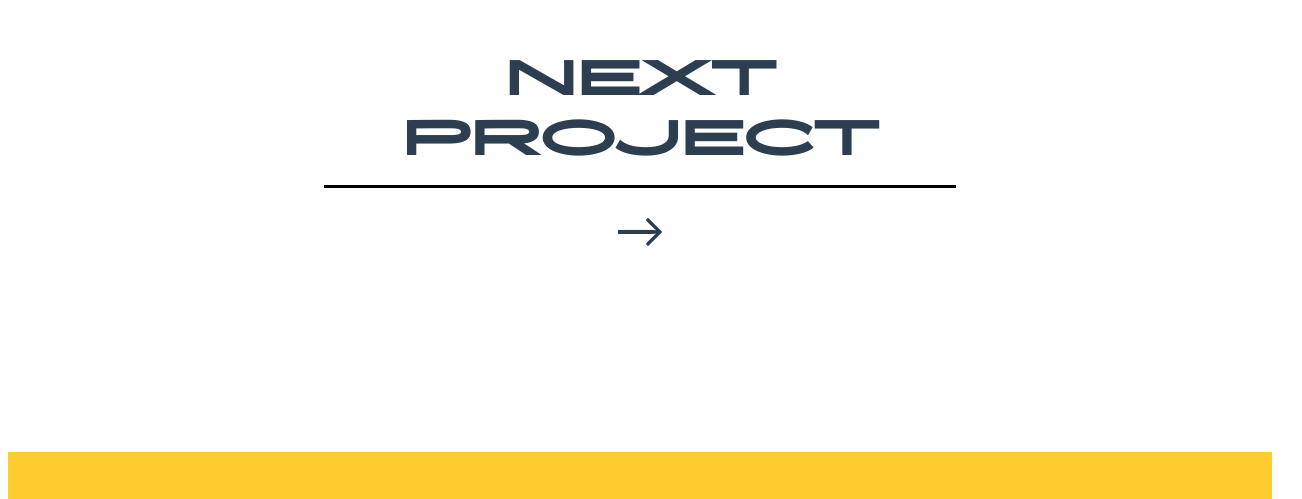
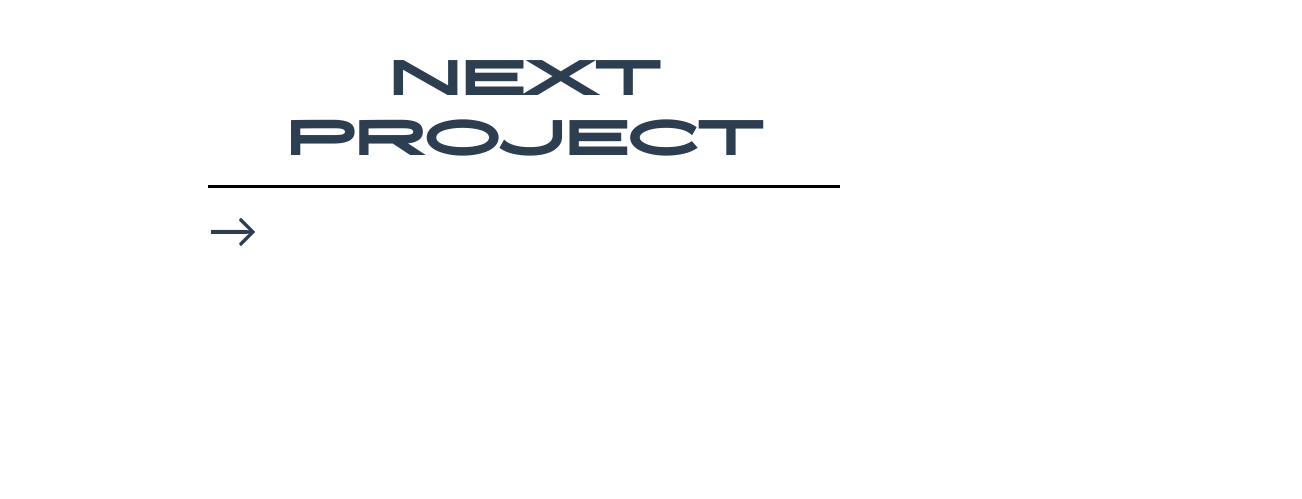
Before and after one commit to Sveb/drew-practise-blockWork, a Vue app: page / in a window 1280 px wide. Shown: the part 256-755 px from the top of the page, 1302 px wide, since content can reach past the window. Built offline with nearby package versions, Linux system fonts and the light colour scheme.

Commit message:
some more polish

```diff
--- a/src/App.vue
+++ b/src/App.vue
@@ -12,6 +12,11 @@ import blockwork from "./components/blockwork.vue";
 import NPpanel from "./components/PanelNextPrevious.vue";
 export default {
   name: "App",
+  props: {
+    image: {
+      src: "../assets/images/jojo3.jpg"
+    }
+  },
   components: {
     blockwork,
     NPpanel
--- a/src/components/PanelNextPrevious.vue
+++ b/src/components/PanelNextPrevious.vue
@@ -1,6 +1,5 @@
 <template lang="html">
   <div
-    @mouseenter="cw()"
     @mouseover="isHovering = true"
     @mouseout="isHovering = false"
     :class="{ hoveredPanel: isHovering }"
@@ -13,9 +12,11 @@
       style="max-height: 700px;"
     />
     <div class="titelArrowContainer">
-      <h2>{{ title }}</h2>
-      <span class="span1">&#x2197;</span>
-      <span class="span2">&#8594;</span>
+      <a href="#">
+        <h2>{{ title }}</h2>
+        <span class="span1">&#x2197;</span>
+        <span class="span2">&#8594;</span>
+      </a>
     </div>
     <div class="breadcrumb">{{ text }}</div>
   </div>
@@ -50,7 +51,10 @@ export default {
 /* .background-image-opacity-0 {
   background-image: url("../assets/images/rover.jpeg");
 } */
-
+a {
+  text-decoration: none;
+  color: inherit;
+}
 .npPanel {
   position: relative;
   font-family: zoom;
@@ -62,7 +66,7 @@ export default {
   text-transform: uppercase;
   width: 50%;
   height: auto;
-  margin: auto;
+  margin-bottom: 400px;
   padding: 200px;
 }
 
--- a/src/components/blockwork.vue
+++ b/src/components/blockwork.vue
@@ -62,7 +62,6 @@
 export default {
   props: {
     image: {
-      // Mock: api.page
       type: Object,
       default: () => {}
     },
@@ -169,5 +168,8 @@ export default {
     flex-direction: column;
     align-items: center;
   }
+  .card {
+    width: 100%;
+  }
 }
 </style>
```
